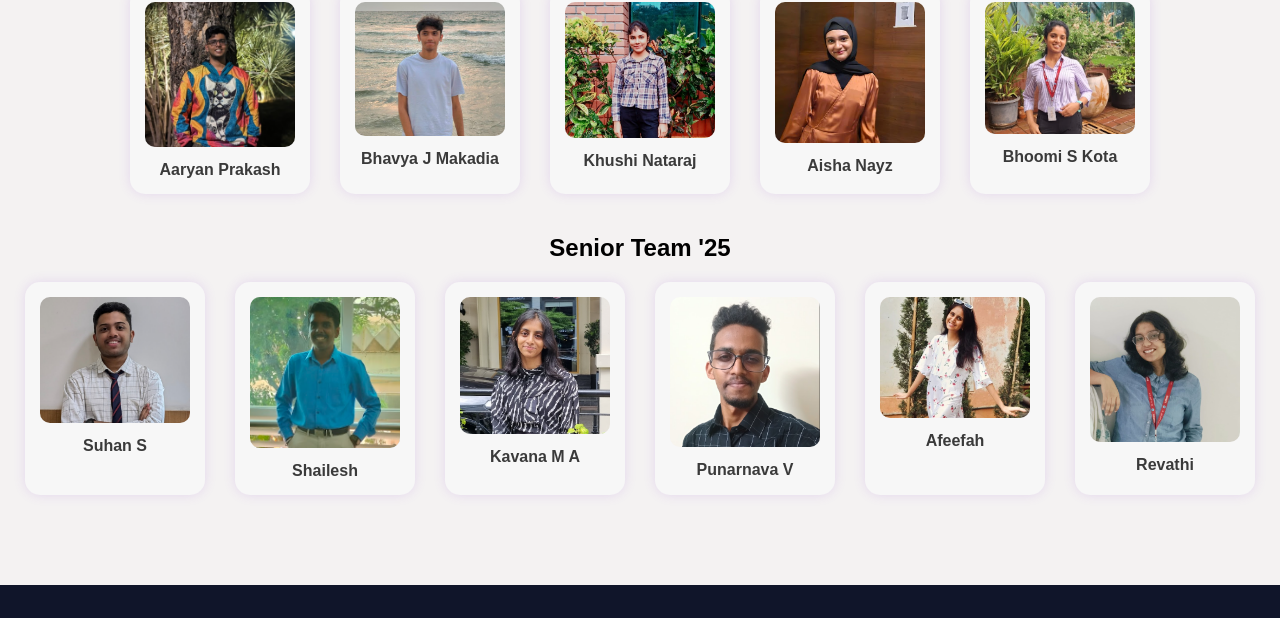
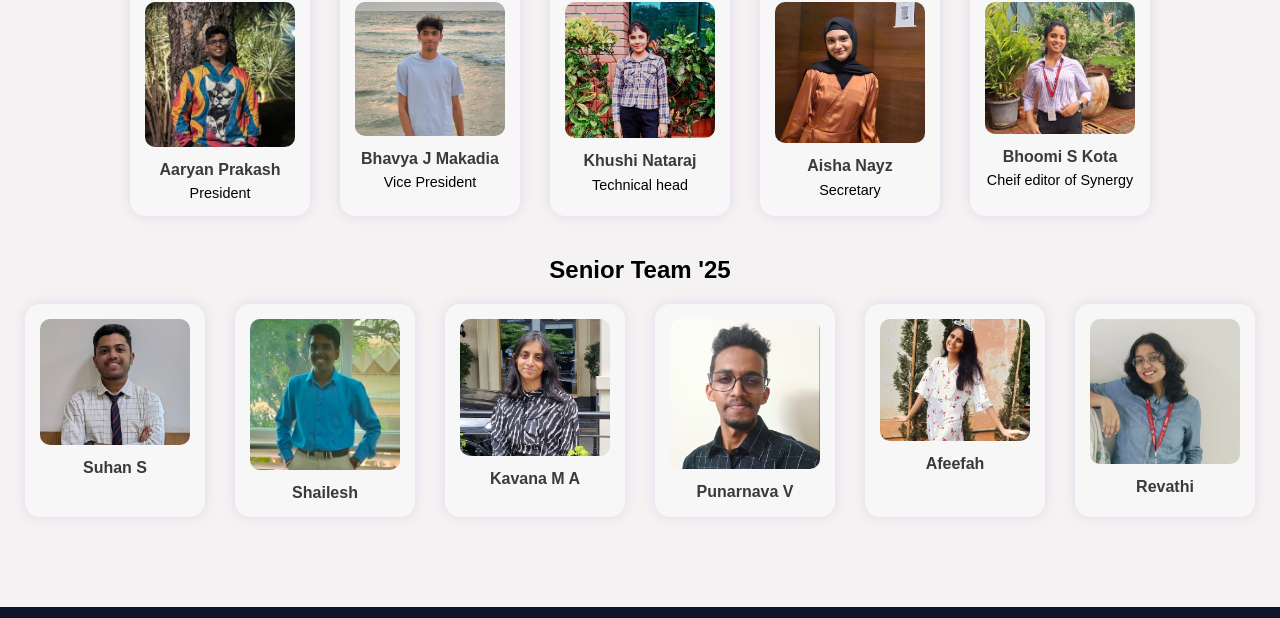
Before and after one commit to kavana185/protocolclub, a plain HTML site: page index.html in a window 1280 px wide. Shown: the part 2157-2775 px from the top of the page. Drawn offline with Linux system fonts and the light colour scheme.

Commit message:
updated index and styles

```diff
--- a/index.html
+++ b/index.html
@@ -83,22 +83,27 @@
       <div class="member-card">
         <img src="images/team/president.png" alt="President">
         <p class="member-name">Aaryan Prakash</p>
+        <p class="member-desc">President</p>
       </div>
       <div class="member-card">
         <img src="images/team/vicepresident.png" alt="Vice President">
         <p class="member-name">Bhavya J Makadia</p>
+        <p class="member-desc">Vice President</p>
       </div>
       <div class="member-card">
         <img src="images/team/TechHead.png" alt="Tech Head">
         <p class="member-name">Khushi Nataraj</p>
+        <p class="member-desc">Technical head</p>
       </div>
       <div class="member-card">
         <img src="images/team/secretary.png" alt="Secretary">
         <p class="member-name">Aisha Nayz</p>
+        <p class="member-desc">Secretary</p>
       </div>
       <div class="member-card">
         <img src="images/team/synergyHead.png" alt="Synergy Head">
         <p class="member-name">Bhoomi S Kota</p>
+        <p class="member-desc">Cheif editor of Synergy</p>
       </div>
     </div>
 
--- a/styles.css
+++ b/styles.css
@@ -334,6 +334,10 @@ body {
     font-weight: bold;
     color: #3a3a3a;
   }
+  .member-desc{
+    font-size: 0.9rem;
+    padding-top: 0.4rem;
+  }
 
   .single-card {
     margin: 0 auto 30px;
```
